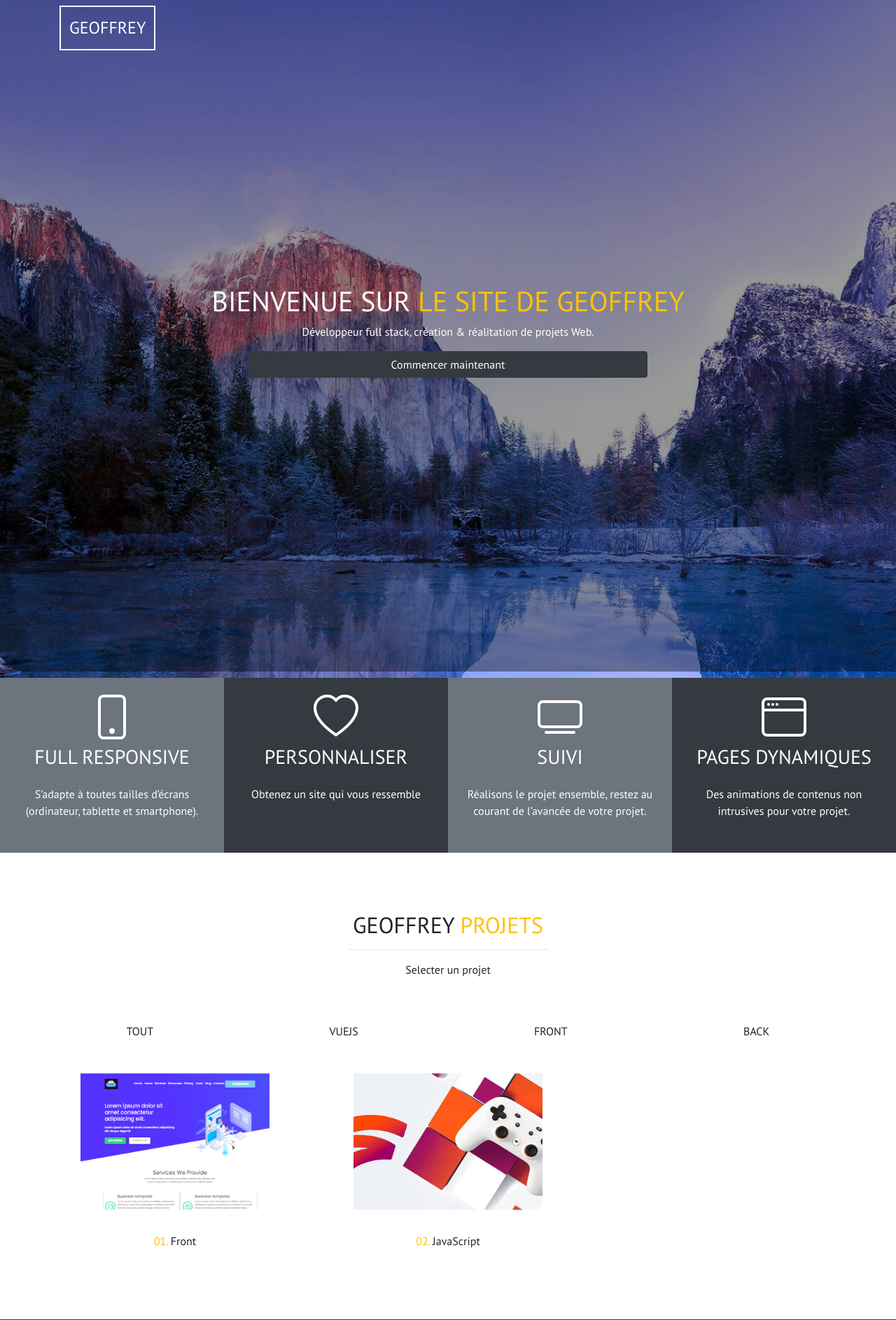
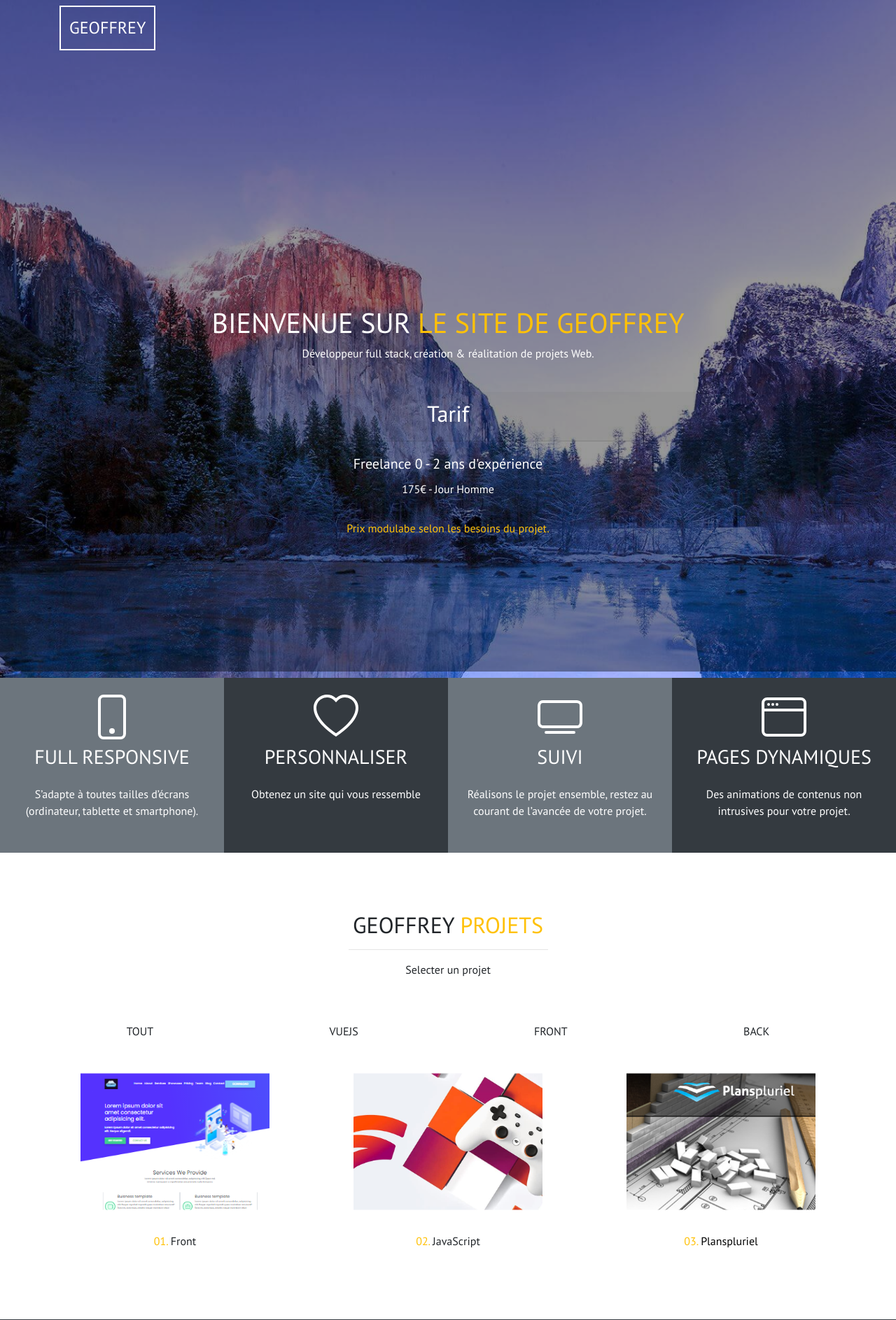
Before and after one commit to GeoffreyPlet/portfolio, a PHP site: page / in a window 1280 px wide. Shown: the top 1887 px of the page at 70% size. Run offline with PHP 8.4, Linux system fonts and the light colour scheme; data that the repository does not hold is empty.

Commit message:
Ajour projet back, ajout prix

```diff
--- a/Portfolio/css/style.css
+++ b/Portfolio/css/style.css
@@ -65,6 +65,17 @@ header .filtre{
     opacity: 0.4;
     top: 0px;
     width: 100%;
+    color: #fff !important;
+}
+
+header .card{
+    background-color: transparent !important;
+    border-color: transparent !important;
+    color: #fff;
+}
+header .card-footer{
+    color: #ffc107 !important;
+    border: none !important;
 }
 @media (max-width: 992px){
     header nav ul{
@@ -114,6 +125,15 @@ header .filtre{
         background-repeat: no-repeat;
         background-size: cover;
         background-position: -24px;
+    }
+    #demos .planspluriel{
+        background-image: url(../img/planspluriel.PNG);
+        background-repeat: no-repeat;
+        background-size: cover;
+    }
+    #demos a{
+        text-decoration: none;
+        color: #000;
     }
     /* FIN Class #demos */
 
--- a/Portfolio/index.php
+++ b/Portfolio/index.php
@@ -37,22 +37,65 @@
 
         <!-- DEBUT Filtre after-header -->
         <div class="filtre">
+
         </div>
         <!-- FIN Filtre after-header -->
+
+
+
+
+
+
+
+
+
+
+
+
+
+        <div class="col-lg-12 position-absolute" style="bottom:20px; z-index: 2;">
+                <div class="card text-center">
+                    <div class="card-header">
+                        <h2>Tarif</h2>
+                    </div>
+                    <div class="card-body">
+                        <h5 class="card-title">Freelance 0 - 2 ans d'expérience</h5>
+                        <p class="card-text">175€ - Jour Homme</p>
+                    </div>
+                    <div class="card-footer text-muted">
+                        Prix modulabe selon les besoins du projet.
+                    </div>
+                </div>
+        </div>
+
+
+
+
+
+
+
+
+
+
+
+
+
 
 
         <!--- DEBUT after-header -->
         <section id="after-header" class="container position-relative">
             <div class="row text-center flex-column h-100 justify-content-center text-white">
+
                 <h1 class="text-uppercase">
                     Bienvenue sur <span class="text-warning">le site de Geoffrey</span>
                 </h1>
                 <p>
                     Développeur full stack, création & réalitation de projets Web.
                 </p>
-                <div class="text-center">
+                <!-- <div class="text-center">
                     <button type="button" class="btn text-white w-50 btn-primary">Commencer maintenant</button>
-                </div>
+                </div> -->
+
             </div>
         </section>
         <!--- FIN after-header -->
@@ -163,6 +206,17 @@
                     </p>
                 </div>
 
+                <div class="col-lg-4 col-md-6">
+                    <a href="https://www.planspluriel.fr/">
+                        <div class="cadre planspluriel">
+
+                        </div>
+                        <p>
+                            <span class="text-warning ">03.</span> Planspluriel
+                        </p>
+                    </a>
+                </div>
+
             </div>
             <!-- FIN zone projets all -->
 
@@ -188,7 +242,16 @@
 
             <!-- DEBUT zone projets back -->
             <div class="row text-center" id="back" style="display: none;">
+            <div class="col-lg-4 col-md-6">
+                    <a href="https://www.planspluriel.fr/">
+                        <div class="cadre planspluriel">
 
+                        </div>
+                        <p>
+                            <span class="text-warning ">01.</span> Planspluriel
+                        </p>
+                    </a>
+                </div>
             </div>
             <!-- FIN zone projets back -->
 
@@ -296,7 +359,7 @@
                                 Mise à niveau
                             </h3>
                             <p class="px-4 ">
-                                Profitez d’un service de refonte de site, d’ajouts de fonctionnalités et restez dans les goûts du jours.<span class="my-span-color"> Voir les modalités de service.</span>
+                                Profitez d’un service de refonte de site, d’ajouts de fonctionnalités et restez dans les goûts du jours.<!-- <span class="my-span-color"> Voir les modalités de service.</span>  -->
                             </p>
                         </div>
                     </div>
@@ -315,7 +378,7 @@
                                 Maintenance
                             </h3>
                             <p class="px-4">
-                                Besoin d’un développeur pour maintenir votre site : ajouts de contenus, debug. <span class="my-span-color">Regardez les différents services.</span>
+                                Besoin d’un développeur pour maintenir votre site : ajouts de contenus, debug. <!-- <span class="my-span-color">Regardez les différents services.</span> -->
                             </p>
                         </div>
                     </div>
@@ -375,7 +438,7 @@
 
     <?php
             if (isset($_POST)){
-            }
+
 
 
 
@@ -468,24 +531,7 @@
 
                 $CR_Mail = @mail ($to, $Subject, $mail_Data, $headers);
 
-
-
-                if ($CR_Mail === FALSE)
-
-                    {
-
-                    echo " ### CR_Mail=$CR_Mail - Erreur envoi mail <br> \n";
-
-                    }
-
-                else
-
-                    {
-
-                    echo " *** CR_Mail=$CR_Mail - Mail envoyé<br> \n";
-
-                    }
-
+            }
 
         ?>
 
```
Also changed, not shown: Portfolio/img/planspluriel.PNG (added).
